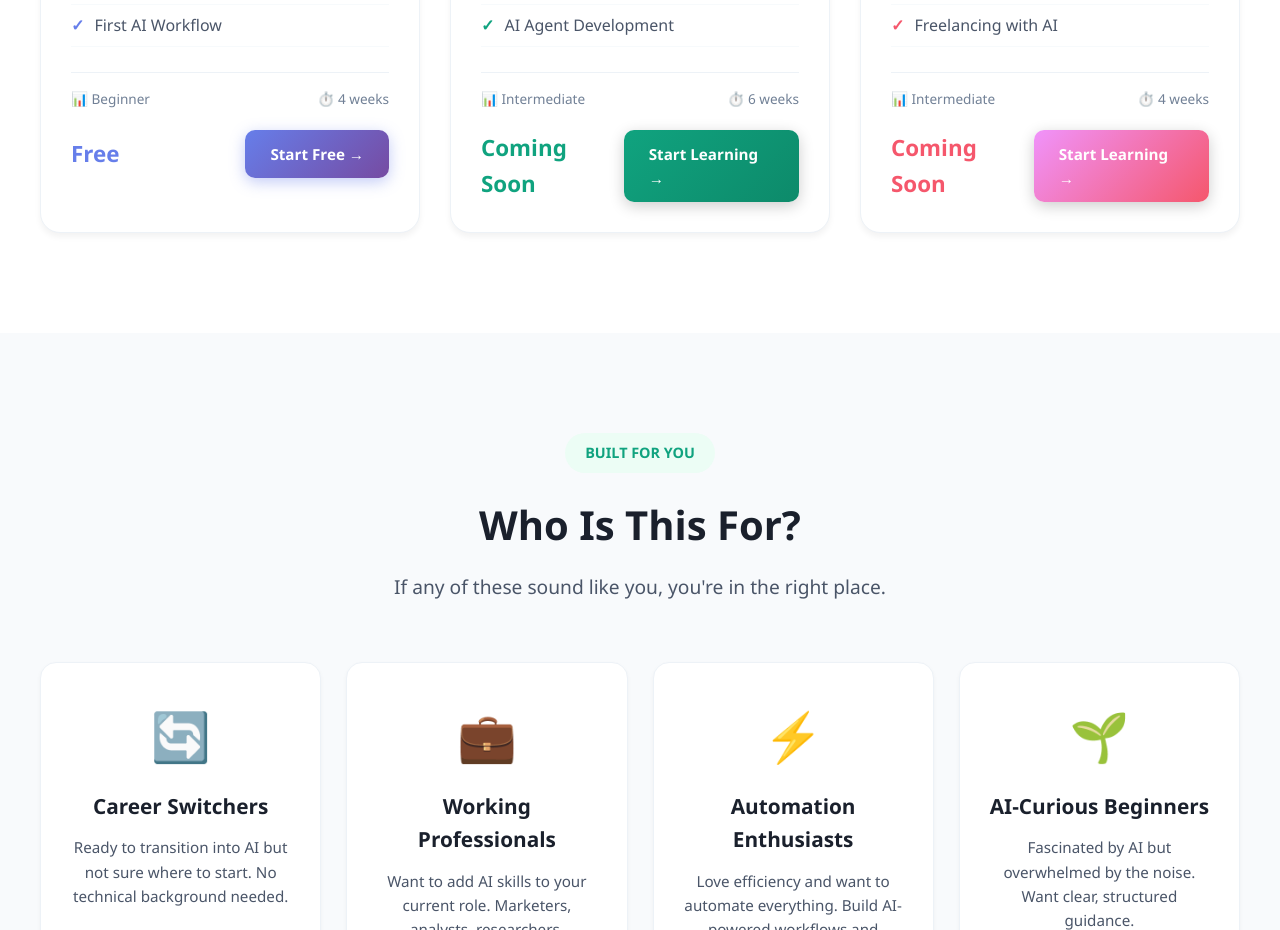
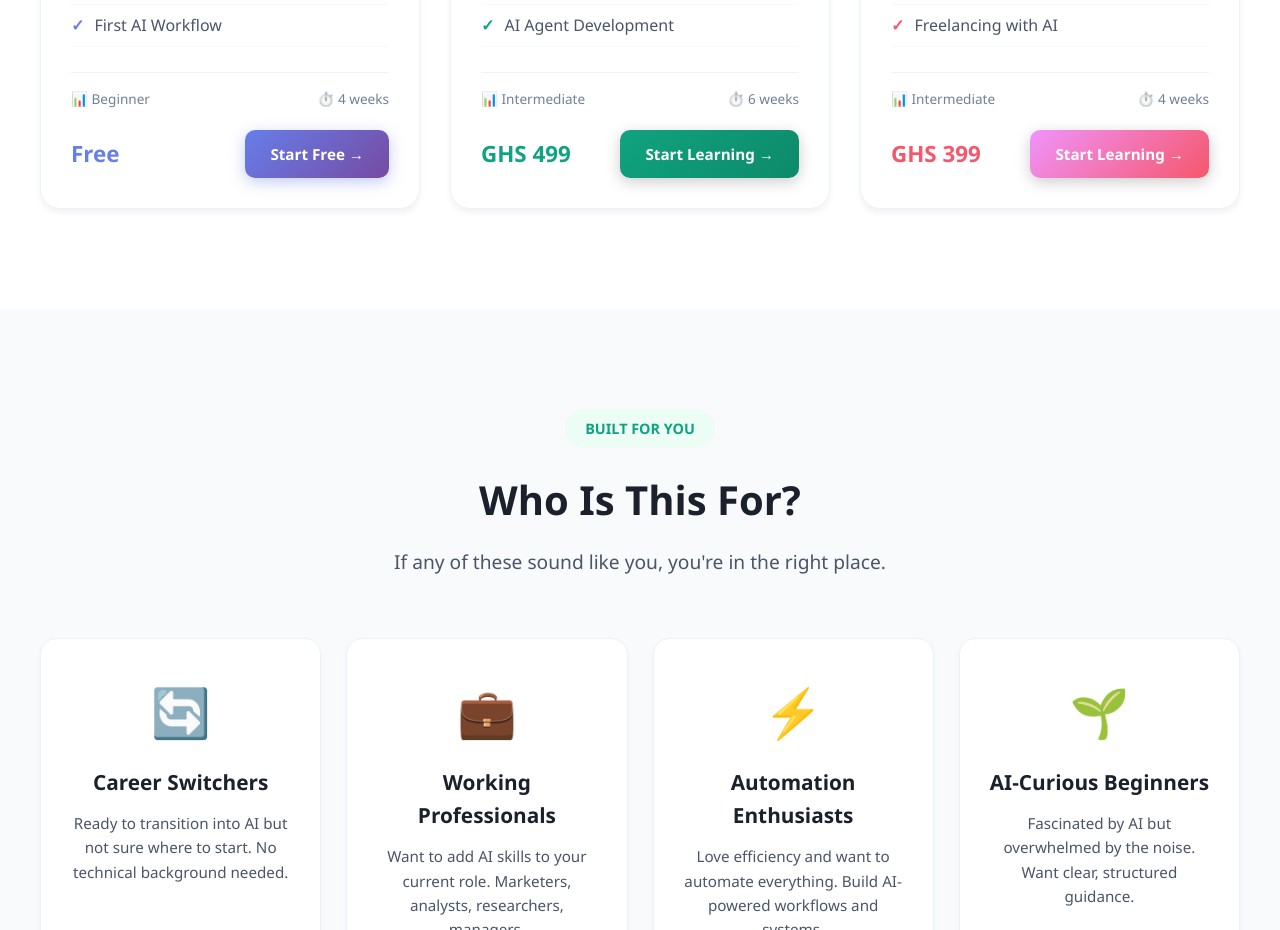
Before and after one commit to Prompterly/goodletai-academy, a Next.js app: page / in a window 1280 px wide. Shown: the part 3720-4650 px from the top of the page. Built offline with nearby package versions, Linux system fonts and the light colour scheme.

Commit message:
Replace Coming Soon price labels with actual prices on course cards

```diff
--- a/app/courses/page.js
+++ b/app/courses/page.js
@@ -35,7 +35,7 @@ export default function Courses() {
       level: "Intermediate",
       duration: "6 weeks",
       lessons: 30,
-      price: "Coming Soon",
+      price: "GHS 499",
       url: "/courses/ai-automation-specialist",
       color: "linear-gradient(135deg, #10a37f 0%, #0d8a6a 100%)",
       shadow: "rgba(16, 163, 127, 0.3)",
@@ -55,7 +55,7 @@ export default function Courses() {
       level: "Intermediate",
       duration: "4 weeks",
       lessons: 16,
-      price: "Coming Soon",
+      price: "GHS 399",
       url: "/courses/ai-career-builder",
       color: "linear-gradient(135deg, #f093fb 0%, #f5576c 100%)",
       shadow: "rgba(245, 87, 108, 0.3)",
@@ -72,7 +72,7 @@ export default function Courses() {
       level: "All Levels",
       duration: "3 weeks",
       lessons: 12,
-      price: "Coming Soon",
+      price: "GHS 349",
       url: "/courses/ai-marketers-strategists"
     },
     {
--- a/app/page.tsx
+++ b/app/page.tsx
@@ -601,7 +601,7 @@ const [hoveredPath, setHoveredPath] = useState<number | null>(null)
                 duration: '6 weeks',
                 color: '#10a37f',
                 gradient: 'linear-gradient(135deg, #10a37f 0%, #0d8a6a 100%)',
-                price: 'Coming Soon',
+                price: 'GHS 499',
                 url: '/courses/ai-automation-specialist',
                 tag: 'HIGH DEMAND'
               },
@@ -615,7 +615,7 @@ const [hoveredPath, setHoveredPath] = useState<number | null>(null)
                 duration: '4 weeks',
                 color: '#f5576c',
                 gradient: 'linear-gradient(135deg, #f093fb 0%, #f5576c 100%)',
-                price: 'Coming Soon',
+                price: 'GHS 399',
                 url: '/courses/ai-career-builder',
                 tag: 'CAREER TRACK'
               }
```
